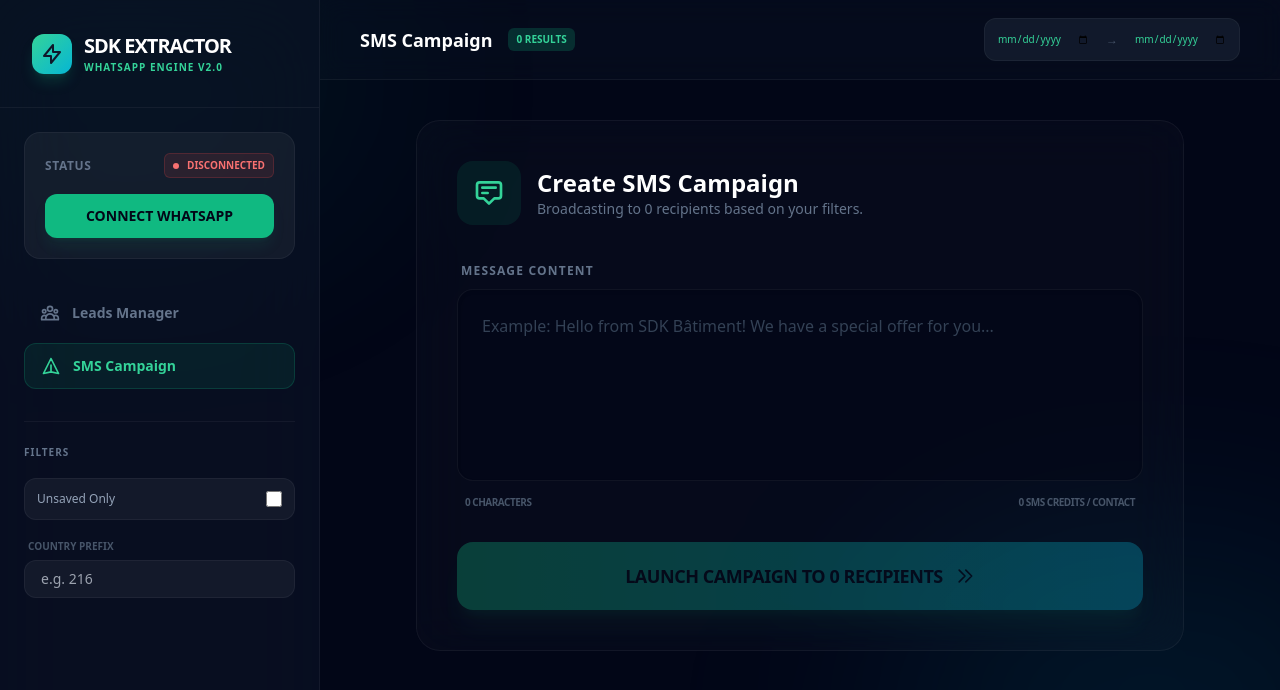
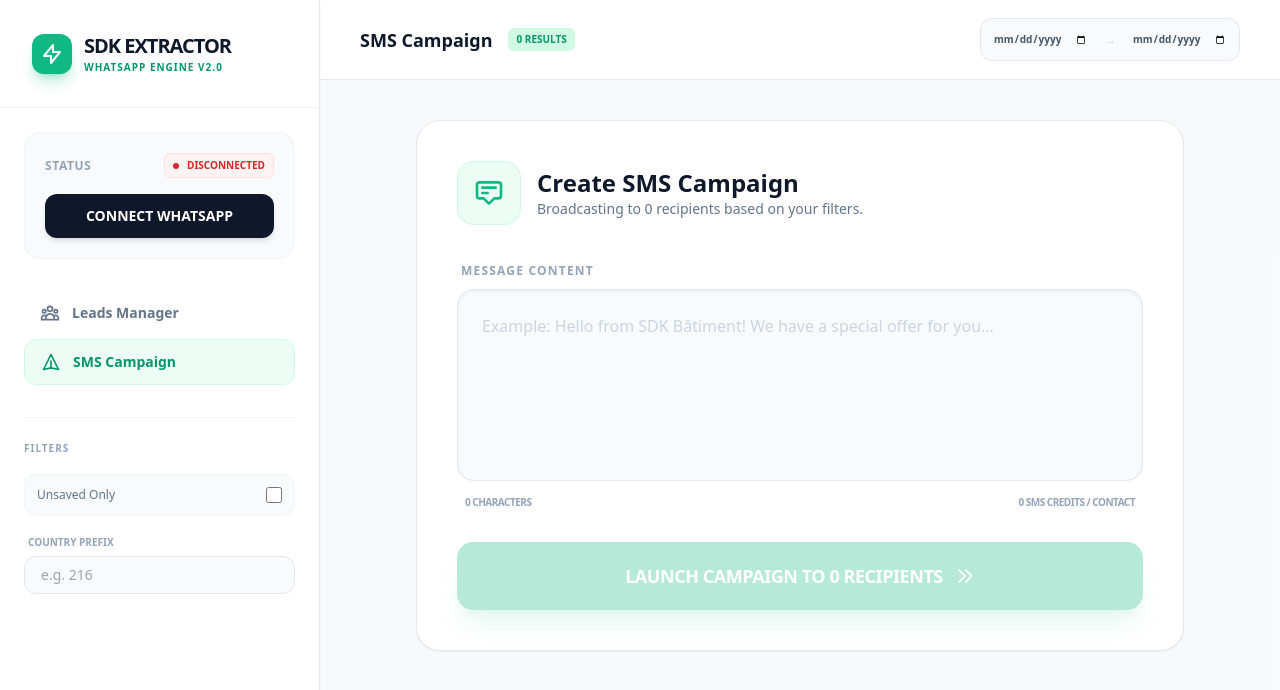
Before and after one commit to OBAID01QDSCVQDSVCQDSVQD/wa-extractor-app, a Next.js app: page / in a window 1280 px wide. Both pictures are taken after a click on the button "SMS Campaign". Shown: the top 690 px of the page. Built offline with nearby package versions, Linux system fonts and the light colour scheme.

Commit message:
UI: Switched to Light Mode design for better clarity

```diff
--- a/src/app/page.tsx
+++ b/src/app/page.tsx
@@ -103,12 +103,6 @@ export default function Home() {
         }
     };
 
-    const copyToClipboard = () => {
-        const text = filteredLeads.map(l => `${l.name}\t${l.number}`).join('\n');
-        navigator.clipboard.writeText(text);
-        alert('Copied to clipboard!');
-    };
-
     const downloadCSV = () => {
         const headers = ['Name', 'Number', 'Source', 'Date'];
         const rows = filteredLeads.map(l => [
@@ -159,42 +153,36 @@ export default function Home() {
     };
 
     return (
-        <main className="min-h-screen bg-[#020617] text-slate-200 font-sans selection:bg-emerald-500/30">
-            {/* Background Decorative Elements */}
-            <div className="fixed inset-0 overflow-hidden pointer-events-none">
-                <div className="absolute top-[-10%] left-[-10%] w-[40%] h-[40%] bg-emerald-500/10 blur-[120px] rounded-full animate-pulse"></div>
-                <div className="absolute bottom-[-10%] right-[-10%] w-[40%] h-[40%] bg-cyan-500/10 blur-[120px] rounded-full"></div>
-            </div>
-
+        <main className="min-h-screen bg-[#f8fafc] text-slate-700 font-sans selection:bg-emerald-500/20">
             <div className="relative flex h-screen overflow-hidden">
 
                 {/* Sidebar */}
-                <aside className="w-80 bg-slate-900/50 border-r border-white/5 backdrop-blur-2xl flex flex-col z-20">
-                    <div className="p-8 border-b border-white/5">
+                <aside className="w-80 bg-white border-r border-slate-200 flex flex-col z-20 shadow-sm">
+                    <div className="p-8 border-b border-slate-100">
                         <div className="flex items-center gap-3">
-                            <div className="w-10 h-10 bg-gradient-to-br from-emerald-400 to-cyan-500 rounded-xl flex items-center justify-center shadow-lg shadow-emerald-500/20">
-                                <svg className="w-6 h-6 text-slate-900" fill="none" stroke="currentColor" viewBox="0 0 24 24">
+                            <div className="w-10 h-10 bg-emerald-500 rounded-xl flex items-center justify-center shadow-lg shadow-emerald-500/30">
+                                <svg className="w-6 h-6 text-white" fill="none" stroke="currentColor" viewBox="0 0 24 24">
                                     <path strokeLinecap="round" strokeLinejoin="round" strokeWidth={2} d="M13 10V3L4 14h7v7l9-11h-7z" />
                                 </svg>
                             </div>
                             <div>
-                                <h1 className="text-xl font-black tracking-tighter text-white">SDK EXTRACTOR</h1>
-                                <p className="text-[10px] text-emerald-400 font-bold uppercase tracking-widest">WhatsApp Engine v2.0</p>
+                                <h1 className="text-xl font-black tracking-tighter text-slate-900">SDK EXTRACTOR</h1>
+                                <p className="text-[10px] text-emerald-600 font-bold uppercase tracking-widest">WhatsApp Engine v2.0</p>
                             </div>
                         </div>
                     </div>
 
                     <div className="flex-1 p-6 space-y-8 overflow-y-auto">
                         {/* Status Widget */}
-                        <div className="bg-white/5 rounded-2xl p-5 border border-white/5">
+                        <div className="bg-slate-50 rounded-2xl p-5 border border-slate-100">
                             <div className="flex items-center justify-between mb-4">
-                                <span className="text-xs text-slate-500 uppercase font-bold tracking-wider">Status</span>
+                                <span className="text-xs text-slate-400 uppercase font-bold tracking-wider">Status</span>
                                 <div className={`flex items-center gap-2 px-2 py-1 rounded-md text-[10px] font-black border ${
-                                    status === 'connected' ? 'bg-emerald-500/10 text-emerald-400 border-emerald-500/20' :
-                                    status === 'connecting' ? 'bg-amber-500/10 text-amber-400 border-amber-500/20' :
-                                    'bg-red-500/10 text-red-400 border-red-500/20'
+                                    status === 'connected' ? 'bg-emerald-50 text-emerald-600 border-emerald-100' :
+                                    status === 'connecting' ? 'bg-amber-50 text-amber-600 border-amber-100' :
+                                    'bg-red-50 text-red-600 border-red-100'
                                 }`}>
-                                    <span className={`w-1.5 h-1.5 rounded-full ${status === 'connected' ? 'bg-emerald-400 animate-pulse' : 'bg-current'}`}></span>
+                                    <span className={`w-1.5 h-1.5 rounded-full ${status === 'connected' ? 'bg-emerald-500 animate-pulse' : 'bg-current'}`}></span>
                                     {status.toUpperCase()}
                                 </div>
                             </div>
@@ -203,14 +191,14 @@ export default function Home() {
                                 <button
                                     onClick={handleConnect}
                                     disabled={loading}
-                                    className="w-full py-3 bg-emerald-500 hover:bg-emerald-400 disabled:opacity-50 text-slate-950 font-bold rounded-xl transition-all shadow-lg shadow-emerald-500/10 text-sm"
+                                    className="w-full py-3 bg-slate-900 hover:bg-slate-800 disabled:opacity-50 text-white font-bold rounded-xl transition-all shadow-md text-sm"
                                 >
                                     {loading ? 'INITIALIZING...' : 'CONNECT WHATSAPP'}
                                 </button>
                             )}
 
                             {status === 'connecting' && qrCode && (
-                                <div className="bg-white p-3 rounded-xl shadow-2xl">
+                                <div className="bg-white p-3 rounded-xl border border-slate-200">
                                     <Image src={qrCode} alt="QR" width={200} height={200} className="w-full h-auto" />
                                     <p className="text-[10px] text-slate-400 mt-2 text-center italic">Scan to link device</p>
                                 </div>
@@ -221,13 +209,13 @@ export default function Home() {
                                     <button
                                         onClick={handleExtract}
                                         disabled={extracting}
-                                        className="w-full py-3 bg-white/10 hover:bg-white/20 text-white font-bold rounded-xl transition-all text-sm flex items-center justify-center gap-2"
+                                        className="w-full py-3 bg-emerald-500 hover:bg-emerald-600 text-white font-bold rounded-xl transition-all text-sm flex items-center justify-center gap-2 shadow-lg shadow-emerald-500/20"
                                     >
                                         {extracting ? 'EXTRACTING...' : 'SYNC LEADS'}
                                     </button>
                                     <button
                                         onClick={handleLogout}
-                                        className="w-full py-2 text-xs text-red-400 hover:text-red-300 font-bold transition-all"
+                                        className="w-full py-2 text-xs text-red-500 hover:text-red-600 font-bold transition-all"
                                     >
                                         DISCONNECT
                                     </button>
@@ -236,10 +224,10 @@ export default function Home() {
                         </div>
 
                         {/* Navigation */}
-                        <nav className="space-y-2">
+                        <nav className="space-y-1">
                             <button
                                 onClick={() => setActiveTab('leads')}
-                                className={`w-full flex items-center gap-3 px-4 py-3 rounded-xl transition-all font-bold text-sm ${activeTab === 'leads' ? 'bg-emerald-500/10 text-emerald-400 border border-emerald-500/20' : 'text-slate-500 hover:text-slate-300 hover:bg-white/5'}`}
+                                className={`w-full flex items-center gap-3 px-4 py-3 rounded-xl transition-all font-bold text-sm ${activeTab === 'leads' ? 'bg-emerald-50 text-emerald-600 border border-emerald-100' : 'text-slate-500 hover:text-slate-900 hover:bg-slate-50'}`}
                             >
                                 <svg className="w-5 h-5" fill="none" stroke="currentColor" viewBox="0 0 24 24">
                                     <path strokeLinecap="round" strokeLinejoin="round" strokeWidth={2} d="M17 20h5v-2a3 3 0 00-5.356-1.857M17 20H7m10 0v-2c0-.656-.126-1.283-.356-1.857M7 20H2v-2a3 3 0 015.356-1.857M7 20v-2c0-.656.126-1.283.356-1.857m0 0a5.002 5.002 0 019.288 0M15 7a3 3 0 11-6 0 3 3 0 016 0zm6 3a2 2 0 11-4 0 2 2 0 014 0zM7 10a2 2 0 11-4 0 2 2 0 014 0z" />
@@ -248,7 +236,7 @@ export default function Home() {
                             </button>
                             <button
                                 onClick={() => setActiveTab('sms')}
-                                className={`w-full flex items-center gap-3 px-4 py-3 rounded-xl transition-all font-bold text-sm ${activeTab === 'sms' ? 'bg-emerald-500/10 text-emerald-400 border border-emerald-500/20' : 'text-slate-500 hover:text-slate-300 hover:bg-white/5'}`}
+                                className={`w-full flex items-center gap-3 px-4 py-3 rounded-xl transition-all font-bold text-sm ${activeTab === 'sms' ? 'bg-emerald-50 text-emerald-600 border border-emerald-100' : 'text-slate-500 hover:text-slate-900 hover:bg-slate-50'}`}
                             >
                                 <svg className="w-5 h-5" fill="none" stroke="currentColor" viewBox="0 0 24 24">
                                     <path strokeLinecap="round" strokeLinejoin="round" strokeWidth={2} d="M12 19l9 2-9-18-9 18 9-2zm0 0v-8" />
@@ -258,28 +246,28 @@ export default function Home() {
                         </nav>
 
                         {/* Filters in Sidebar */}
-                        <div className="pt-4 border-t border-white/5 space-y-4">
-                            <span className="text-[10px] text-slate-500 uppercase font-bold tracking-widest">Filters</span>
+                        <div className="pt-4 border-t border-slate-100 space-y-4">
+                            <span className="text-[10px] text-slate-400 uppercase font-bold tracking-widest">Filters</span>
 
                             <div className="space-y-3">
-                                <label className="flex items-center justify-between p-3 rounded-xl bg-white/5 border border-white/5 cursor-pointer group">
-                                    <span className="text-xs text-slate-400 group-hover:text-white transition-colors">Unsaved Only</span>
+                                <label className="flex items-center justify-between p-3 rounded-xl bg-slate-50 border border-slate-100 cursor-pointer group">
+                                    <span className="text-xs text-slate-500 group-hover:text-slate-900 transition-colors">Unsaved Only</span>
                                     <input
                                         type="checkbox"
                                         checked={showUnsaved}
                                         onChange={(e) => setShowUnsaved(e.target.checked)}
-                                        className="w-4 h-4 rounded border-white/20 bg-transparent text-emerald-500"
+                                        className="w-4 h-4 rounded border-slate-300 bg-white text-emerald-500 focus:ring-emerald-500"
                                     />
                                 </label>
 
                                 <div className="space-y-1">
-                                    <span className="text-[10px] text-slate-600 font-bold ml-1">COUNTRY PREFIX</span>
+                                    <span className="text-[10px] text-slate-400 font-bold ml-1">COUNTRY PREFIX</span>
                                     <input
                                         type="text"
                                         placeholder="e.g. 216"
                                         value={countryPrefix}
                                         onChange={(e) => setCountryPrefix(e.target.value)}
-                                        className="w-full bg-white/5 border border-white/5 rounded-xl px-4 py-2 text-sm text-emerald-400 outline-none focus:border-emerald-500/30"
+                                        className="w-full bg-slate-50 border border-slate-200 rounded-xl px-4 py-2 text-sm text-emerald-600 outline-none focus:border-emerald-500/30"
                                     />
                                 </div>
                             </div>
@@ -288,40 +276,40 @@ export default function Home() {
                 </aside>
 
                 {/* Main Content */}
-                <div className="flex-1 flex flex-col overflow-hidden z-10">
+                <div className="flex-1 flex flex-col overflow-hidden">
 
                     {/* Top Bar */}
-                    <header className="h-20 border-b border-white/5 bg-slate-900/30 backdrop-blur-md flex items-center justify-between px-10">
+                    <header className="h-20 border-b border-slate-200 bg-white flex items-center justify-between px-10">
                         <div className="flex items-center gap-4">
-                            <h2 className="text-lg font-bold text-white">
+                            <h2 className="text-lg font-bold text-slate-900">
                                 {activeTab === 'leads' ? 'Extracted Contacts' : 'SMS Campaign'}
                             </h2>
-                            <span className="bg-emerald-500/20 text-emerald-400 text-[10px] font-black px-2 py-1 rounded-md">
+                            <span className="bg-emerald-100 text-emerald-600 text-[10px] font-black px-2 py-1 rounded-md">
                                 {filteredLeads.length} RESULTS
                             </span>
                         </div>
 
                         <div className="flex items-center gap-3">
-                            <div className="flex items-center gap-2 bg-slate-800/50 rounded-xl p-1 border border-white/5">
+                            <div className="flex items-center gap-2 bg-slate-50 rounded-xl p-1 border border-slate-200">
                                 <input
                                     type="date"
                                     value={fromDate}
                                     onChange={(e) => setFromDate(e.target.value)}
-                                    className="bg-transparent text-[10px] text-emerald-400 outline-none p-2 cursor-pointer"
+                                    className="bg-transparent text-[10px] text-slate-600 outline-none p-2 cursor-pointer font-bold"
                                 />
-                                <span className="text-slate-600 text-xs">→</span>
+                                <span className="text-slate-300 text-xs">→</span>
                                 <input
                                     type="date"
                                     value={toDate}
                                     onChange={(e) => setToDate(e.target.value)}
-                                    className="bg-transparent text-[10px] text-emerald-400 outline-none p-2 cursor-pointer"
+                                    className="bg-transparent text-[10px] text-slate-600 outline-none p-2 cursor-pointer font-bold"
                                 />
                             </div>
 
-                            {leads.length > 0 && (
+                            {leads.length > 0 && (activeTab === 'leads') && (
                                 <button
                                     onClick={downloadCSV}
-                                    className="flex items-center gap-2 px-4 py-2 bg-white text-slate-900 rounded-xl text-xs font-black hover:bg-slate-200 transition-all"
+                                    className="flex items-center gap-2 px-4 py-2 bg-slate-900 text-white rounded-xl text-xs font-black hover:bg-slate-800 transition-all shadow-md"
                                 >
                                     <svg className="w-4 h-4" fill="none" stroke="currentColor" viewBox="0 0 24 24">
                                         <path strokeLinecap="round" strokeLinejoin="round" strokeWidth={2} d="M4 16v1a2 2 0 002 2h12a2 2 0 002-2v-1m-4-4l-4 4m0 0l-4-4m4 4V4" />
@@ -333,66 +321,66 @@ export default function Home() {
                     </header>
 
                     {/* Content View */}
-                    <div className="flex-1 overflow-y-auto p-10">
+                    <div className="flex-1 overflow-y-auto p-10 bg-slate-50/50">
 
                         {activeTab === 'leads' ? (
-                            <div className="grid grid-cols-1 xl:grid-cols-2 gap-4">
+                            <div className="grid grid-cols-1 xl:grid-cols-2 gap-4 max-w-6xl mx-auto">
                                 {filteredLeads.length > 0 ? (
                                     filteredLeads.map((lead, i) => (
-                                        <div key={i} className="group bg-white/[0.02] hover:bg-white/[0.05] border border-white/5 hover:border-emerald-500/20 rounded-2xl p-6 transition-all flex items-center justify-between">
+                                        <div key={i} className="group bg-white hover:bg-slate-50 border border-slate-200 hover:border-emerald-500/30 rounded-2xl p-6 transition-all flex items-center justify-between shadow-sm hover:shadow-md">
                                             <div className="flex items-center gap-4">
-                                                <div className="w-12 h-12 bg-slate-800 rounded-full flex items-center justify-center text-slate-500 group-hover:bg-emerald-500/10 group-hover:text-emerald-400 transition-all font-black">
+                                                <div className="w-12 h-12 bg-slate-100 rounded-full flex items-center justify-center text-slate-400 group-hover:bg-emerald-100 group-hover:text-emerald-600 transition-all font-black">
                                                     {lead.name.charAt(0).toUpperCase()}
                                                 </div>
                                                 <div>
-                                                    <h3 className="font-bold text-white group-hover:text-emerald-400 transition-all">{lead.name === 'Unknown' ? lead.number : lead.name}</h3>
-                                                    <p className="text-[10px] text-slate-500 uppercase tracking-widest font-bold mt-1">{lead.source}</p>
+                                                    <h3 className="font-bold text-slate-900 group-hover:text-emerald-600 transition-all">{lead.name === 'Unknown' ? lead.number : lead.name}</h3>
+                                                    <p className="text-[10px] text-slate-400 uppercase tracking-widest font-bold mt-1">{lead.source}</p>
                                                 </div>
                                             </div>
                                             <div className="text-right">
-                                                <p className="text-sm font-mono text-slate-300 font-bold">+{lead.number}</p>
+                                                <p className="text-sm font-mono text-slate-900 font-bold">+{lead.number}</p>
                                                 {lead.timestamp > 0 && (
-                                                    <p className="text-[9px] text-slate-600 mt-1">Active: {new Date(lead.timestamp).toLocaleDateString()}</p>
+                                                    <p className="text-[9px] text-slate-400 mt-1">Active: {new Date(lead.timestamp).toLocaleDateString()}</p>
                                                 )}
                                             </div>
                                         </div>
                                     ))
                                 ) : (
                                     <div className="col-span-full h-96 flex flex-col items-center justify-center text-center opacity-40">
-                                        <div className="w-20 h-20 bg-white/5 rounded-3xl flex items-center justify-center mb-6">
-                                            <svg className="w-10 h-10" fill="none" stroke="currentColor" viewBox="0 0 24 24">
+                                        <div className="w-20 h-20 bg-slate-200 rounded-3xl flex items-center justify-center mb-6">
+                                            <svg className="w-10 h-10 text-slate-400" fill="none" stroke="currentColor" viewBox="0 0 24 24">
                                                 <path strokeLinecap="round" strokeLinejoin="round" strokeWidth={2} d="M20 13V6a2 2 0 00-2-2H6a2 2 0 00-2 2v7m16 0a2 2 0 01-2 2H6a2 2 0 01-2-2m16 0V9a2 2 0 00-2-2H6a2 2 0 00-2 2v2m4.688 4.406A4.988 4.988 0 0012 15a4.988 4.988 0 004.312 2.406m-8.624 0A4.988 4.988 0 0112 15m0 0a4.988 4.988 0 014.312 2.406m-8.624 0h8.624" />
                                             </svg>
                                         </div>
-                                        <h3 className="text-xl font-bold">No Leads Found</h3>
+                                        <h3 className="text-xl font-bold text-slate-900">No Leads Found</h3>
                                         <p className="text-sm text-slate-500 max-w-xs mx-auto mt-2">Connect your WhatsApp and click Sync Leads to start extracting numbers.</p>
                                     </div>
                                 )}
                             </div>
                         ) : (
                             <div className="max-w-3xl mx-auto">
-                                <div className="bg-white/[0.02] border border-white/5 rounded-3xl p-10 space-y-8 backdrop-blur-xl">
+                                <div className="bg-white border border-slate-200 rounded-3xl p-10 space-y-8 shadow-sm">
                                     <div className="flex items-center gap-4">
-                                        <div className="w-16 h-16 bg-emerald-500/10 rounded-2xl flex items-center justify-center text-emerald-400">
+                                        <div className="w-16 h-16 bg-emerald-50 rounded-2xl flex items-center justify-center text-emerald-500 border border-emerald-100">
                                             <svg className="w-8 h-8" fill="none" stroke="currentColor" viewBox="0 0 24 24">
                                                 <path strokeLinecap="round" strokeLinejoin="round" strokeWidth={2} d="M7 8h10M7 12h4m1 8l-4-4H5a2 2 0 01-2-2V6a2 2 0 012-2h14a2 2 0 012 2v8a2 2 0 01-2 2h-3l-4 4z" />
                                             </svg>
                                         </div>
                                         <div>
-                                            <h2 className="text-2xl font-black text-white">Create SMS Campaign</h2>
+                                            <h2 className="text-2xl font-black text-slate-900">Create SMS Campaign</h2>
                                             <p className="text-slate-500 text-sm">Broadcasting to {filteredLeads.length} recipients based on your filters.</p>
                                         </div>
                                     </div>
 
                                     <div className="space-y-2">
-                                        <label className="text-xs font-black text-slate-500 uppercase tracking-widest ml-1">Message Content</label>
+                                        <label className="text-xs font-black text-slate-400 uppercase tracking-widest ml-1">Message Content</label>
                                         <textarea
                                             value={smsMessage}
                                             onChange={(e) => setSmsMessage(e.target.value)}
                                             placeholder="Example: Hello from SDK Bâtiment! We have a special offer for you..."
-                                            className="w-full h-48 bg-slate-950/50 border border-white/5 rounded-2xl p-6 text-white placeholder:text-slate-700 focus:border-emerald-500/30 outline-none transition-all resize-none shadow-inner"
+                                            className="w-full h-48 bg-slate-50 border border-slate-200 rounded-2xl p-6 text-slate-900 placeholder:text-slate-300 focus:border-emerald-500/30 outline-none transition-all resize-none shadow-inner"
                                         />
-                                        <div className="flex justify-between px-2 text-[10px] font-bold text-slate-600 uppercase tracking-tighter">
+                                        <div className="flex justify-between px-2 text-[10px] font-bold text-slate-400 uppercase tracking-tighter">
                                             <span>{smsMessage.length} Characters</span>
                                             <span>{Math.ceil(smsMessage.length / 160)} SMS Credits / Contact</span>
                                         </div>
@@ -401,7 +389,7 @@ export default function Home() {
                                     <button
                                         onClick={sendSMS}
                                         disabled={sendingSms || filteredLeads.length === 0 || !smsMessage}
-                                        className="w-full py-5 bg-gradient-to-r from-emerald-500 to-cyan-500 hover:from-emerald-400 hover:to-cyan-400 disabled:opacity-30 text-slate-950 font-black rounded-2xl transition-all shadow-xl shadow-emerald-500/20 flex items-center justify-center gap-3 text-lg tracking-tight"
+                                        className="w-full py-5 bg-emerald-500 hover:bg-emerald-600 disabled:opacity-30 text-white font-black rounded-2xl transition-all shadow-xl shadow-emerald-500/30 flex items-center justify-center gap-3 text-lg tracking-tight"
                                     >
                                         {sendingSms ? (
                                             <>
```
